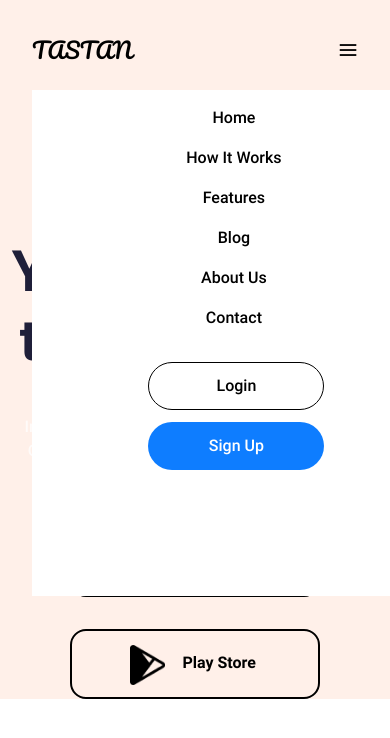
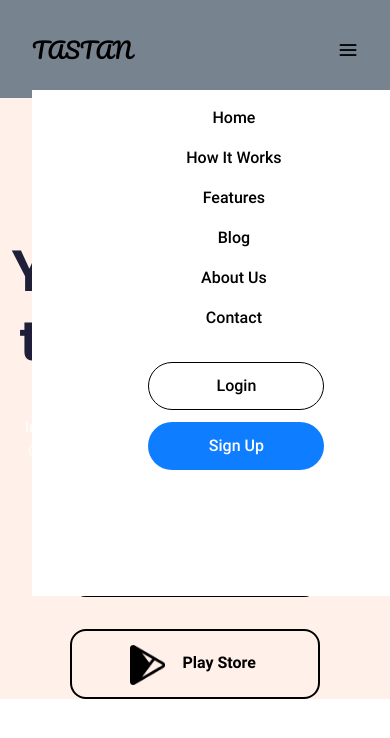
Before and after one commit to ilkertstn/next-blog, a Next.js app: page /header in a window 390 px wide. Shown: the top 738 px of the page. Built offline with nearby package versions, Linux system fonts and the light colour scheme.

Commit message:
navbar responsive

```diff
--- a/components/Navbar/index.js
+++ b/components/Navbar/index.js
@@ -1,6 +1,7 @@
 import React, { useState } from "react";
 import { Link } from "react-scroll";
 import Image from "next/image";
+import cn from 'classnames';
 
 const Navbar = () => {
   const [open, setOpen] = useState(false);
@@ -15,7 +16,7 @@ const Navbar = () => {
 
   return (
     <div>
-      <nav className="p-8 tablet:p-10 tablet:bg-grey shadow tablet:flex tablet:items-center tablet:justify-center  ">
+      <nav className={cn(!open ? "bg-grey" : "bg-white","p-8 tablet:p-10 tablet:shadow tablet:flex tablet:items-center tablet:justify-center")}>
         <div className="flex flex-row justify-between items-center ">
           <span className="h5 font-pacifico cursor-pointer ">TASTAN</span>
           <span
--- a/modules/Blog/index.js
+++ b/modules/Blog/index.js
@@ -8,11 +8,9 @@ import Store from "@components/Store";
 import BigStore from "@components/BigStore";
 import Image from "next/image";
 import {BlogData} from "@lib/blog";
-import { useRouter } from "next/router";
 import Link from 'next/link';
 
 const Blog = () => {
-  const router= useRouter();
   const secondPost = BlogData[2];
 
   return (
@@ -21,14 +19,15 @@ const Blog = () => {
         <Navbar />
         <div className="pt-[45px] ">
           <Title title="Blog" description="Checkout our Latest Stories" />
-          <div className="pb-16 hidden mobile:block">
+          <div className="pb-16 mobile:block">
             <Input />
           </div>
         </div>
       </div>
       <div className="container">
+      <Link passHref  href={`/blog/${secondPost.slug}`}>
+
         <div className="flex justify-start pt-40 tablet:pt-12 mt-[-120px] pl-0 tablet:pl-10 pb-16">
-          <Link passHref href={`/blog/${secondPost.slug}`}>
           <BigCard
             title={secondPost.title}
             time={` ${secondPost.time} ago`}
@@ -36,10 +35,10 @@ const Blog = () => {
             body={secondPost.description}
             read="Read Story"
             image={secondPost.image}
+          />
+        </div>
+        </Link>
 
-          />
-          </Link>
-        </div>
         <div className="flex flex-col tablet:flex-row w-full flex-wrap justify-center align-center   ">
        {BlogData.slice(2).map((blog,index)=>(
             <Card
@@ -55,7 +54,7 @@ const Blog = () => {
       </div>
 
        <div className="pt-18 text-center ">
-        <button className="font-roboto font-bold border-0 bg-grey rounded-xl w-[210px] h-15 pt-1 ">
+        <button className="font-roboto font-bold border-0 text-blackChange bg-grey rounded-xl w-[210px] h-15 pt-1 ">
           Previous Posts
         </button>
       </div>
```
